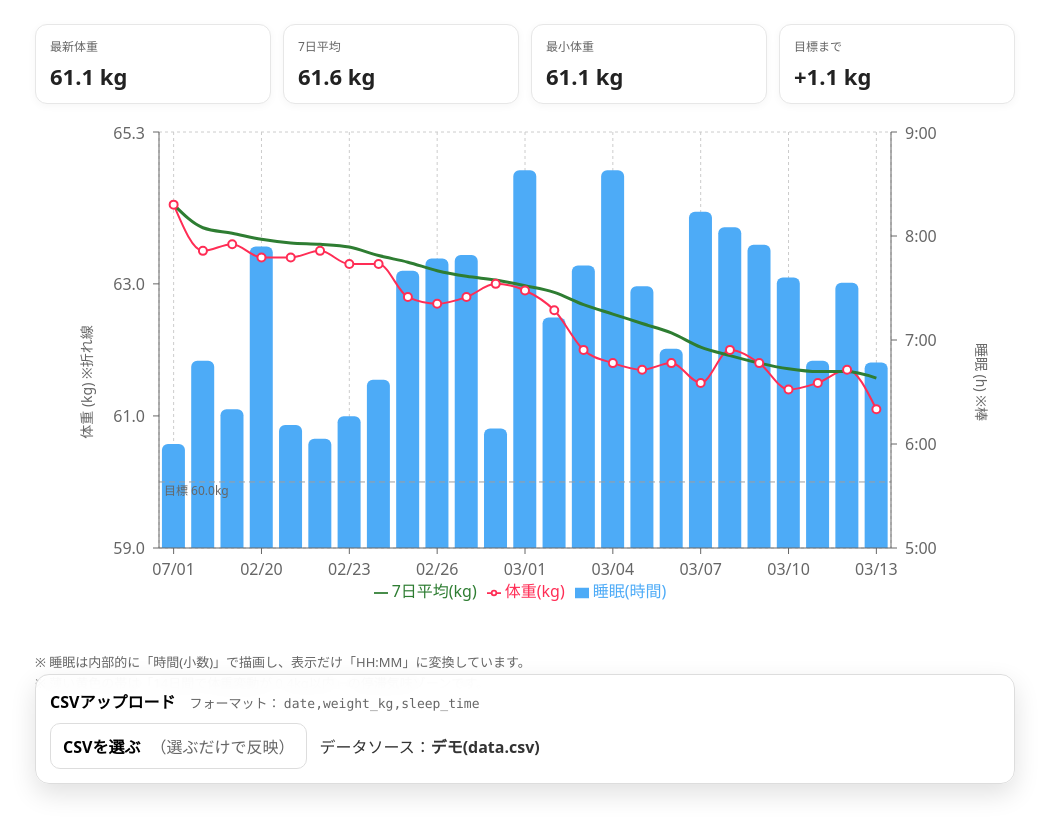
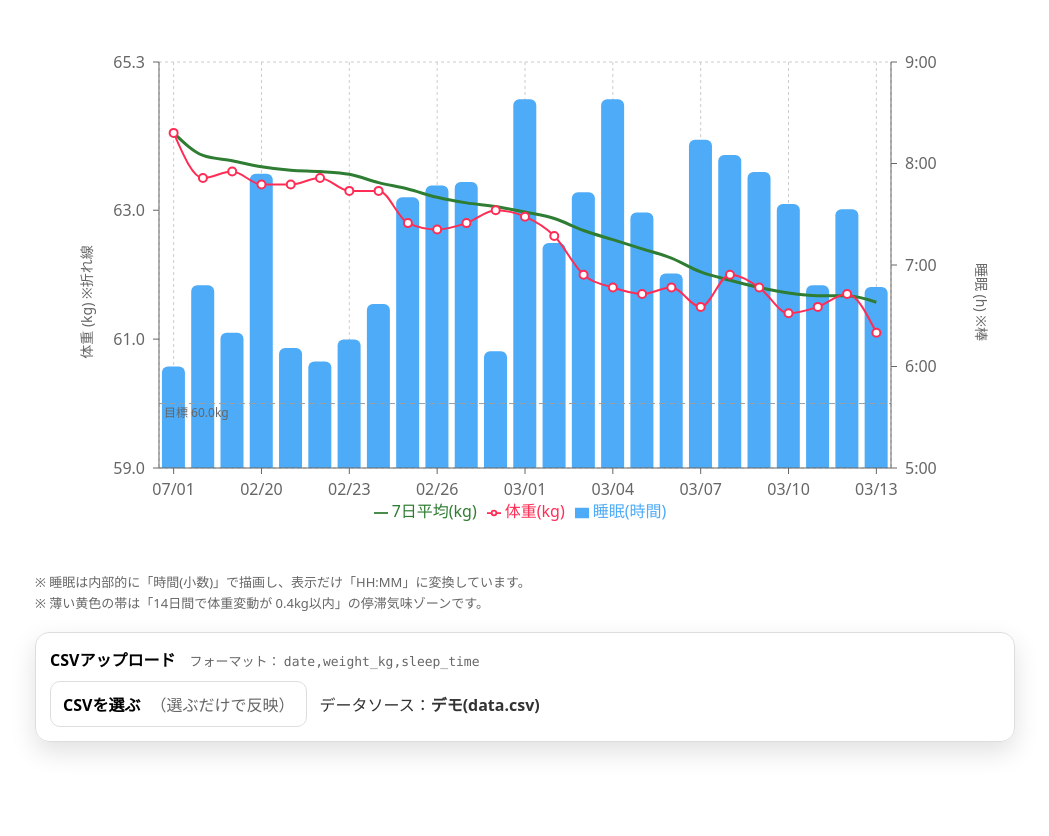
Before and after one commit to peridotan/health-chart, a React (Vite) app: page / in a window 1280 px wide. Shown: the top 836 px of the page, without its empty margins (115-1164 px from the left). Built offline with nearby package versions, Linux system fonts and the light colour scheme.

Commit message:
Update App.jsx

```diff
--- a/src/App.jsx
+++ b/src/App.jsx
@@ -194,7 +194,7 @@ function CustomTooltip({ active, payload, label }) {
       )}
 
       {Number.isFinite(weightAvg) && (
-        <div style={{ color: "#c2185b", marginBottom: 4 }}>
+        <div style={{ color: "#2e7d32", marginBottom: 4 }}>
           7日平均：{Number(weightAvg).toFixed(1)} kg
         </div>
       )}
@@ -291,15 +291,8 @@ export default function App() {
     if (!enhancedData.length) return null;
 
     const latest = enhancedData[enhancedData.length - 1];
-    const minWeight = Math.min(...enhancedData.map((d) => d.weight_kg));
-    const latestAvg = latest.weight_avg_7;
-    const diffToGoal = latest.weight_kg - GOAL_WEIGHT;
 
     return {
-      latestWeight: latest.weight_kg,
-      latestAvg,
-      minWeight,
-      diffToGoal,
       isPlateauNow:
         plateauRanges.length > 0 &&
         plateauRanges.some((r) => r.x2 === latest.date),
@@ -400,64 +393,8 @@ export default function App() {
     whiteSpace: "nowrap",
   };
 
-  const summaryWrapStyle = {
-    display: "grid",
-    gridTemplateColumns: "repeat(auto-fit, minmax(160px, 1fr))",
-    gap: 12,
-    marginBottom: 14,
-  };
-
-  const summaryCardStyle = {
-    background: "#fff",
-    border: "1px solid #e7e7e7",
-    borderRadius: 12,
-    padding: "12px 14px",
-    boxShadow: "0 2px 8px rgba(0,0,0,0.04)",
-  };
-
-  const summaryLabelStyle = {
-    fontSize: 12,
-    color: "#666",
-    marginBottom: 6,
-  };
-
-  const summaryValueStyle = {
-    fontSize: 22,
-    fontWeight: 800,
-    color: "#222",
-  };
-
   return (
     <div style={pageStyle}>
-      {stats && (
-        <div style={summaryWrapStyle}>
-          <div style={summaryCardStyle}>
-            <div style={summaryLabelStyle}>最新体重</div>
-            <div style={summaryValueStyle}>{stats.latestWeight.toFixed(1)} kg</div>
-          </div>
-
-          <div style={summaryCardStyle}>
-            <div style={summaryLabelStyle}>7日平均</div>
-            <div style={summaryValueStyle}>
-              {Number.isFinite(stats.latestAvg) ? stats.latestAvg.toFixed(1) : "-"} kg
-            </div>
-          </div>
-
-          <div style={summaryCardStyle}>
-            <div style={summaryLabelStyle}>最小体重</div>
-            <div style={summaryValueStyle}>{stats.minWeight.toFixed(1)} kg</div>
-          </div>
-
-          <div style={summaryCardStyle}>
-            <div style={summaryLabelStyle}>目標まで</div>
-            <div style={summaryValueStyle}>
-              {stats.diffToGoal > 0 ? "+" : ""}
-              {stats.diffToGoal.toFixed(1)} kg
-            </div>
-          </div>
-        </div>
-      )}
-
       <div style={{ marginTop: 18 }}>
         <div style={chartOuterStyle}>
           <div style={leftAxisTitleStyle}>体重 (kg) ※折れ線</div>
@@ -466,7 +403,7 @@ export default function App() {
           <ResponsiveContainer>
             <ComposedChart
               data={enhancedData}
-              margin={{ top: 10, right: 78, left: 78, bottom: 20 }}
+              margin={{ top: 20, right: 78, left: 78, bottom: 20 }}
             >
               <CartesianGrid strokeDasharray="3 3" />
 
@@ -536,20 +473,6 @@ export default function App() {
               <Line
                 yAxisId="left"
                 type="monotone"
-                dataKey="weight_kg"
-                name="体重(kg)"
-                stroke="#ff2d55"
-                strokeWidth={2}
-                dot={{ r: 4, stroke: "#ff2d55", fill: "#fff" }}
-                activeDot={{ r: 6 }}
-                isAnimationActive={false}
-
-              />
-
-
-              <Line
-                yAxisId="left"
-                type="monotone"
                 dataKey="weight_avg_7"
                 name="7日平均(kg)"
                 stroke="#2e7d32"
@@ -559,13 +482,28 @@ export default function App() {
                 isAnimationActive={false}
                 legendType="plainline"
               />
+
+              <Line
+                yAxisId="left"
+                type="monotone"
+                dataKey="weight_kg"
+                name="体重(kg)"
+                stroke="#ff2d55"
+                strokeWidth={2}
+                dot={{ r: 4, stroke: "#ff2d55", fill: "#fff" }}
+                activeDot={{ r: 6 }}
+                isAnimationActive={false}
+              />
             </ComposedChart>
           </ResponsiveContainer>
         </div>
 
         <div style={{ marginTop: 10, color: "#666", fontSize: 13, lineHeight: 1.6 }}>
           <div>※ 睡眠は内部的に「時間(小数)」で描画し、表示だけ「HH:MM」に変換しています。</div>
-          <div>※ 薄い黄色の帯は「{PLATEAU_DAYS}日間で体重変動が {PLATEAU_RANGE_KG.toFixed(1)}kg以内」の停滞気味ゾーンです。</div>
+          <div>
+            ※ 薄い黄色の帯は「{PLATEAU_DAYS}日間で体重変動が{" "}
+            {PLATEAU_RANGE_KG.toFixed(1)}kg以内」の停滞気味ゾーンです。
+          </div>
         </div>
       </div>
 
```
